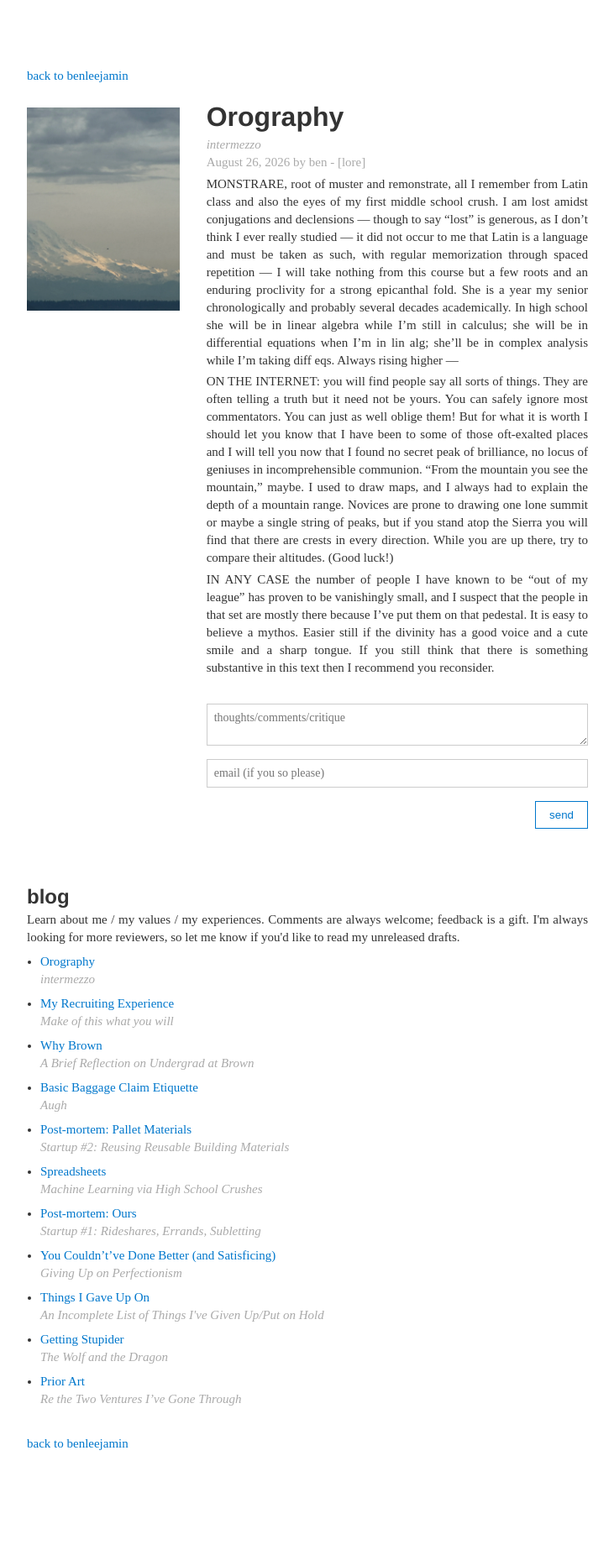
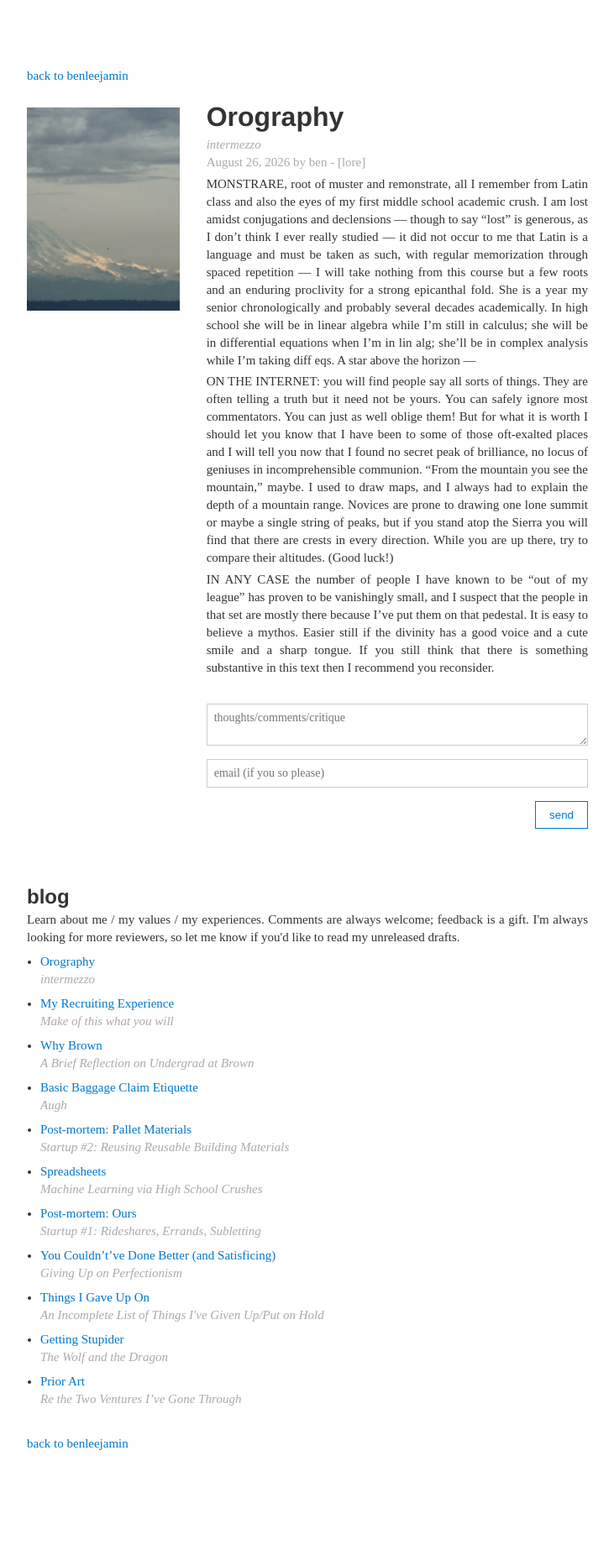
Before and after one commit to BenjaminHLee/BenjaminHLee.github.io, a Jekyll site: the page built from _posts/2026-08-26-orography.md, in a window 1280 px wide. Shown: the whole page at 84% size, without its empty margins (274-1005 px from the left). Built offline with Jekyll 4.4.1, drawn with Linux system fonts in a browser that asks for light colours.

Commit message:
copy edits

```diff
--- a/_posts/2026-08-26-orography.md
+++ b/_posts/2026-08-26-orography.md
@@ -8,7 +8,7 @@
 cover-image: orography
 ---
 
-MONSTRARE, root of muster and remonstrate, all I remember from Latin class and also the eyes of my first middle school crush. I am lost amidst conjugations and declensions — though to say “lost” is generous, as I don’t think I ever really studied — it did not occur to me that Latin is a language and must be taken as such, with regular memorization through spaced repetition — I will take nothing from this course but a few roots and an enduring proclivity for a strong epicanthal fold.  She is a year my senior chronologically and probably several decades academically. In high school she will be in linear algebra while I’m still in calculus; she will be in differential equations when I’m in lin alg; she’ll be in complex analysis while I’m taking diff eqs. Always rising higher —
+MONSTRARE, root of muster and remonstrate, all I remember from Latin class and also the eyes of my first middle school academic crush. I am lost amidst conjugations and declensions — though to say “lost” is generous, as I don’t think I ever really studied — it did not occur to me that Latin is a language and must be taken as such, with regular memorization through spaced repetition — I will take nothing from this course but a few roots and an enduring proclivity for a strong epicanthal fold.  She is a year my senior chronologically and probably several decades academically. In high school she will be in linear algebra while I’m still in calculus; she will be in differential equations when I’m in lin alg; she’ll be in complex analysis while I’m taking diff eqs. A star above the horizon —
 
 ON THE INTERNET: you will find people say all sorts of things. They are often telling a truth but it need not be yours. You can safely ignore most commentators. You can just as well oblige them! But for what it is worth I should let you know that I have been to some of those oft-exalted places and I will tell you now that I found no secret peak of brilliance, no locus of geniuses in incomprehensible communion. “From the mountain you see the mountain,” maybe. I used to draw maps, and I always had to explain the depth of a mountain range. Novices are prone to drawing one lone summit or maybe a single string of peaks, but if you stand atop the Sierra you will find that there are crests in every direction. While you are up there, try to compare their altitudes. (Good luck!)
 
```
